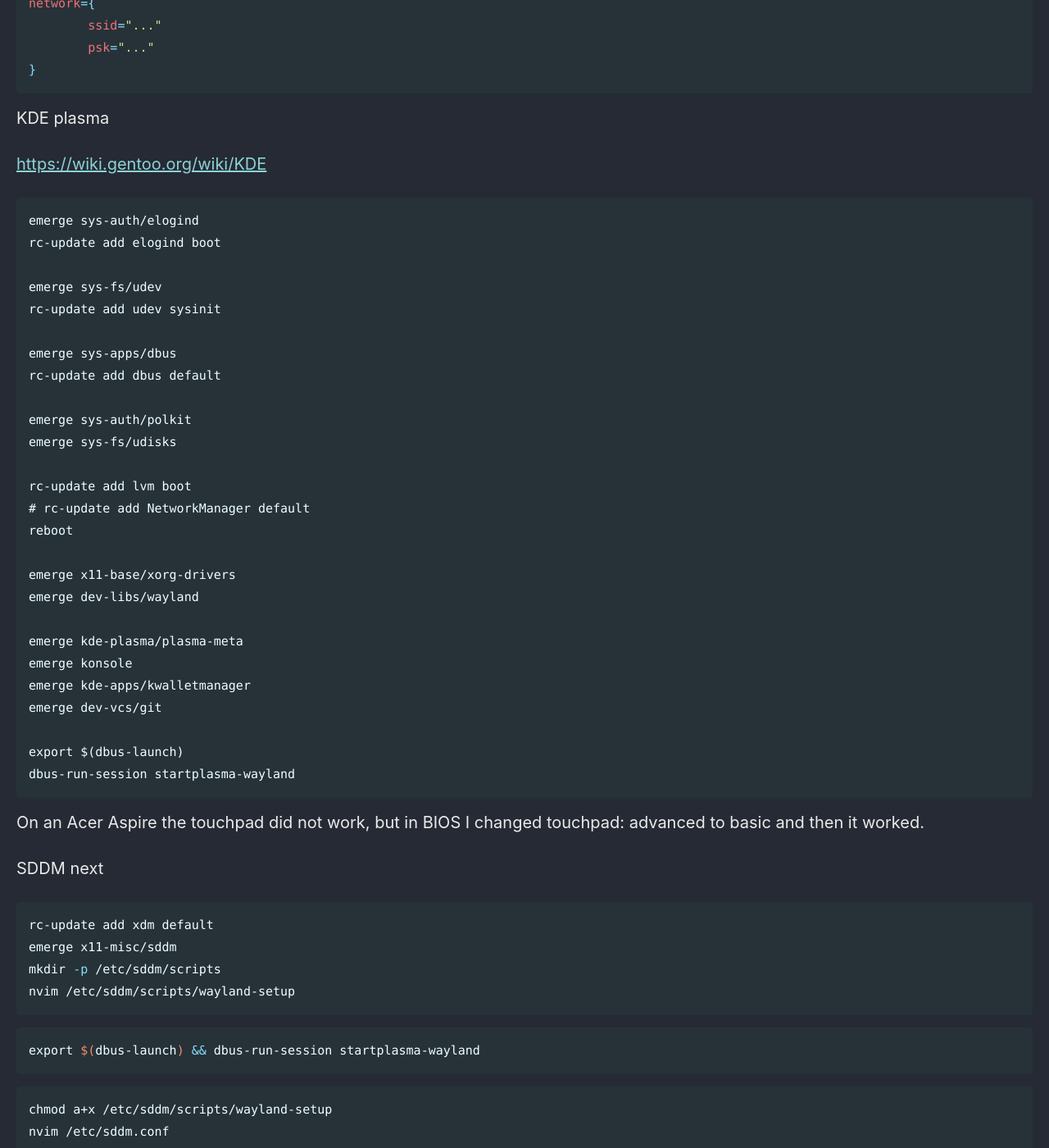
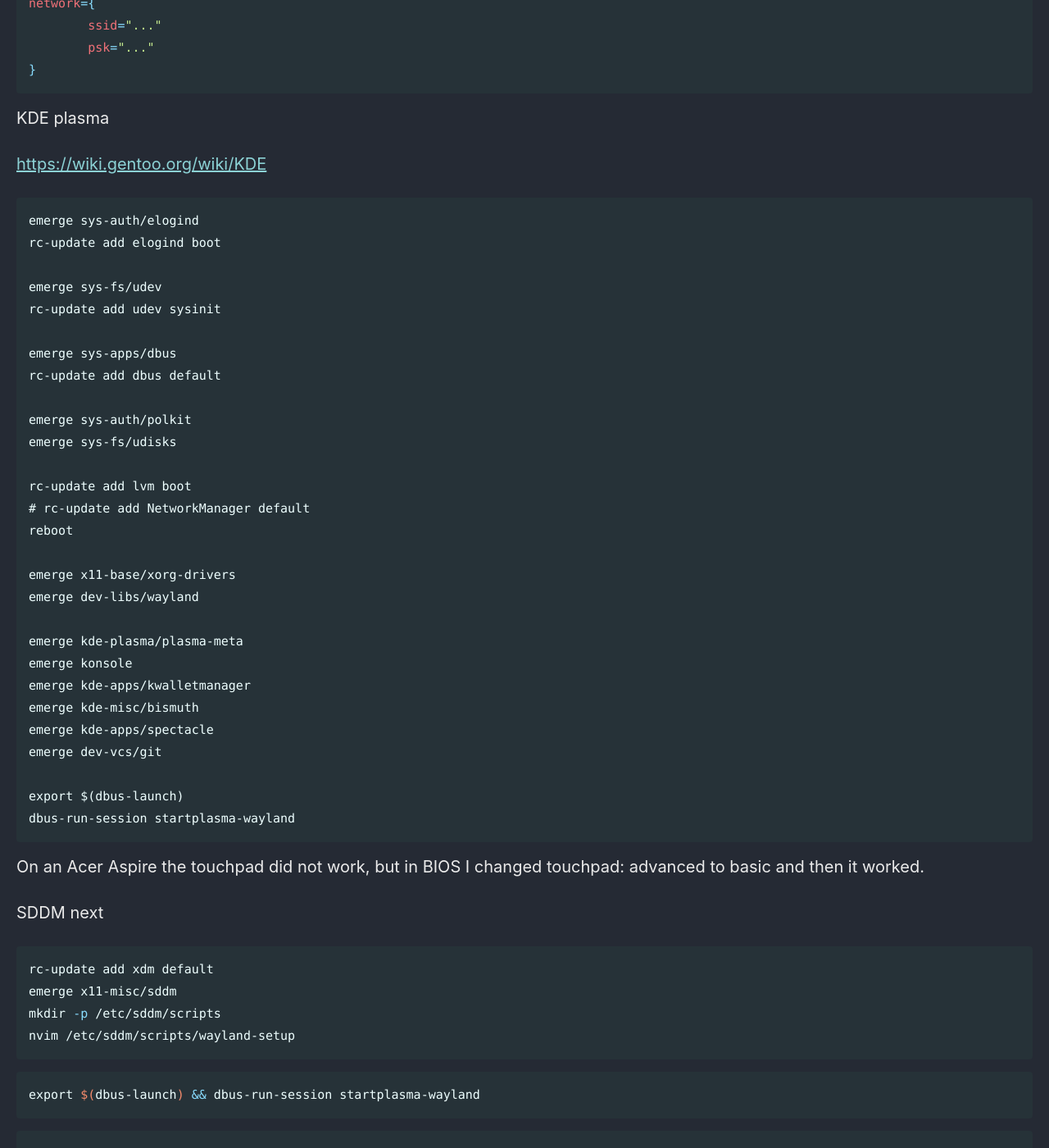
Before and after one commit to Connor-McCartney/Connor-McCartney.github.io, a Jekyll site: the page built from _pages/misc/gentoo.md, in a window 1280 px wide and 1400 px high, scrolled down 5276 px. Shown: the whole window at 82% size. Built offline with Jekyll 4.4.1, drawn with Linux system fonts in a browser that asks for light colours; cached includes are drawn as plain includes; our own code applies the rules of GitHub Pages for plain Markdown files.

Commit message:
Update gentoo.md

```diff
--- a/_pages/misc/gentoo.md
+++ b/_pages/misc/gentoo.md
@@ -269,6 +269,8 @@ emerge dev-libs/wayland
 emerge kde-plasma/plasma-meta
 emerge konsole
 emerge kde-apps/kwalletmanager
+emerge kde-misc/bismuth
+emerge kde-apps/spectacle
 emerge dev-vcs/git
 
 export $(dbus-launch)
```
